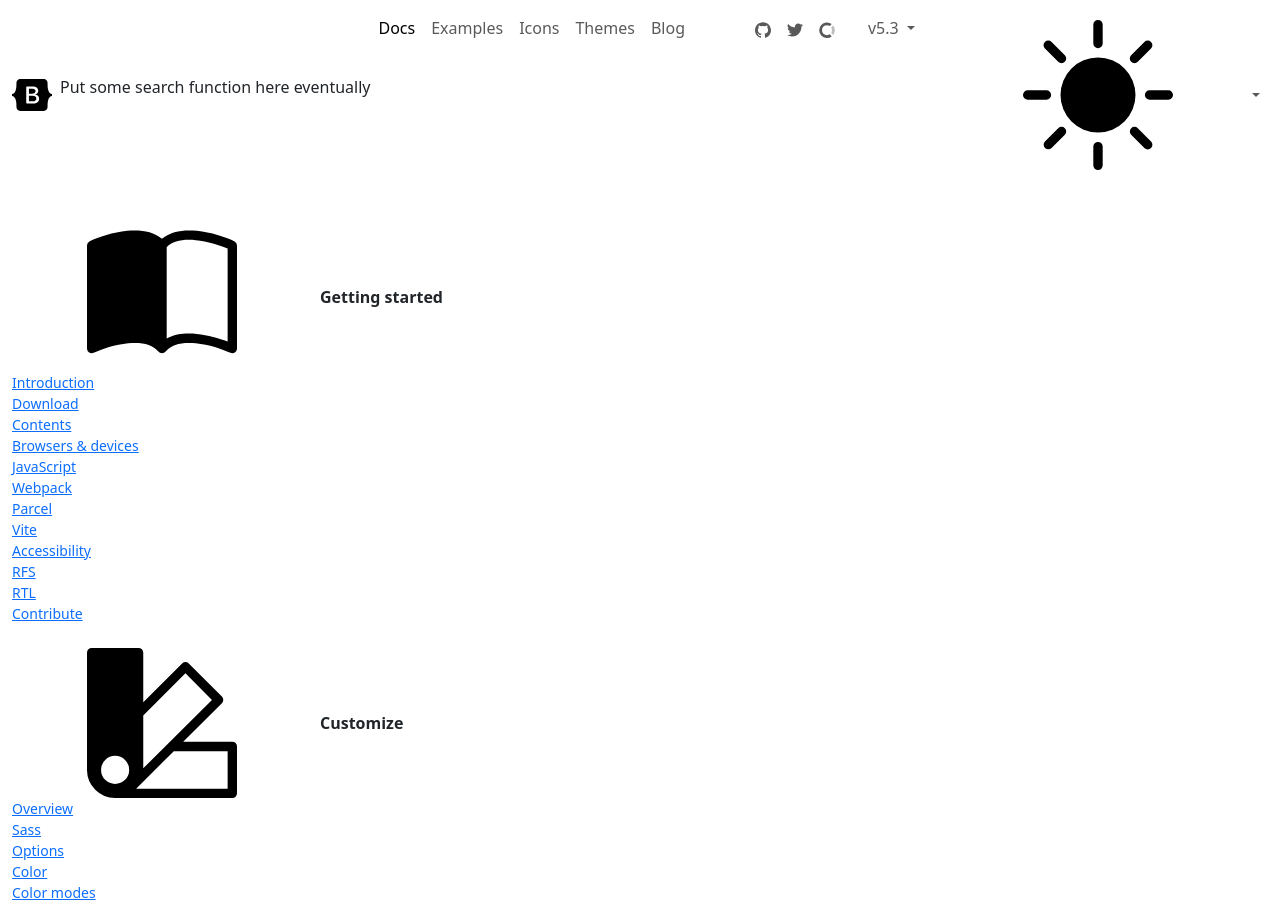
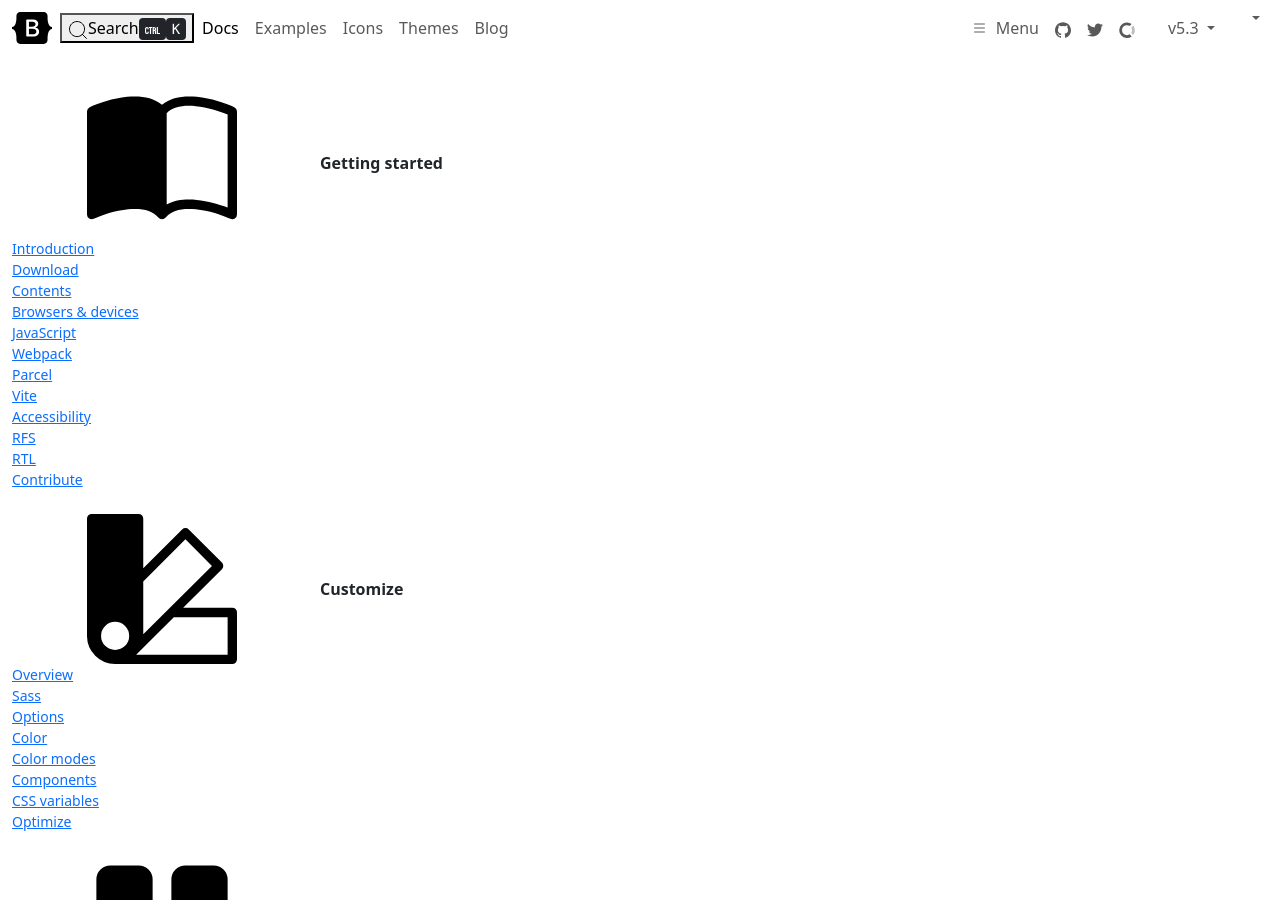
Before and after one commit to menckend/alpha, a Jekyll site: the page built from index.md, in a window 1280 px wide and 900 px high. Built offline with Jekyll 4.4.1, drawn with Linux system fonts in a browser that asks for light colours.

Commit message:
Update newtemplate-header.html

```diff
--- a/_includes/newtemplate-header.html
+++ b/_includes/newtemplate-header.html
@@ -5,6 +5,7 @@
     <svg xmlns="http://www.w3.org/2000/svg" width="24" height="24" class="bi" fill="currentColor" viewBox="0 0 16 16">
   <path fill-rule="evenodd" d="M2.5 11.5A.5.5 0 0 1 3 11h10a.5.5 0 0 1 0 1H3a.5.5 0 0 1-.5-.5zm0-4A.5.5 0 0 1 3 7h10a.5.5 0 0 1 0 1H3a.5.5 0 0 1-.5-.5zm0-4A.5.5 0 0 1 3 3h10a.5.5 0 0 1 0 1H3a.5.5 0 0 1-.5-.5z"></path>
 </svg>
+
     <span class="d-none fs-6 pe-1">Browse</span>
     </button>
   </div>
@@ -14,7 +15,11 @@
   </a>
 
   <div class="d-flex">
-        <p> Put some search function here eventually</p>
+    <div class="bd-search" id="docsearch" data-bd-docs-version="5.3"><button type="button" class="DocSearch DocSearch-Button" aria-label="Search"><span class="DocSearch-Button-Container"><svg width="20" height="20" class="DocSearch-Search-Icon" viewBox="0 0 20 20"><path d="M14.386 14.386l4.0877 4.0877-4.0877-4.0877c-2.9418 2.9419-7.7115 2.9419-10.6533 0-2.9419-2.9418-2.9419-7.7115 0-10.6533 2.9418-2.9419 7.7115-2.9419 10.6533 0 2.9419 2.9418 2.9419 7.7115 0 10.6533z" stroke="currentColor" fill="none" fill-rule="evenodd" stroke-linecap="round" stroke-linejoin="round"></path></svg><span class="DocSearch-Button-Placeholder">Search</span></span><span class="DocSearch-Button-Keys"><kbd class="DocSearch-Button-Key"><svg width="15" height="15" class="DocSearch-Control-Key-Icon"><path d="M4.505 4.496h2M5.505 5.496v5M8.216 4.496l.055 5.993M10 7.5c.333.333.5.667.5 1v2M12.326 4.5v5.996M8.384 4.496c1.674 0 2.116 0 2.116 1.5s-.442 1.5-2.116 1.5M3.205 9.303c-.09.448-.277 1.21-1.241 1.203C1 10.5.5 9.513.5 8V7c0-1.57.5-2.5 1.464-2.494.964.006 1.134.598 1.24 1.342M12.553 10.5h1.953" stroke-width="1.2" stroke="currentColor" fill="none" stroke-linecap="square"></path></svg></kbd><kbd class="DocSearch-Button-Key">K</kbd></span></button></div>
+
+    <button class="navbar-toggler d-flex d-lg-none order-3 p-2" type="button" data-bs-toggle="offcanvas" data-bs-target="#bdNavbar" aria-controls="bdNavbar" aria-label="Toggle navigation">
+    <svg class="bi" aria-hidden="true"><use xlink:href="#three-dots"></use></svg>
+    </button>
   </div>
 
   <div class="offcanvas-lg offcanvas-end flex-grow-1" tabindex="-1" id="bdNavbar" aria-labelledby="bdNavbarOffcanvasLabel" data-bs-scroll="true">
@@ -46,6 +51,14 @@
     <hr class="d-lg-none text-white-50">
 
     <ul class="navbar-nav flex-row flex-wrap ms-md-auto">
+
+      <li class="nav-item col-6 col-lg-auto">
+      <a href="#" data-bs-target="#sidebar" data-bs-toggle="collapse" class="nav-link py-2 px-0 px-lg-2" aria-expanded="true"><i class="bi bi-list bi-lg py-2 p-1"></i> Menu
+          <small class="d-lg-none ms-2">Sidebar Toggle</small>
+      </a>
+      </li>
+
+
       <li class="nav-item col-6 col-lg-auto">
       <a class="nav-link py-2 px-0 px-lg-2" href="https://github.com/twbs" target="_blank" rel="noopener">
         <svg xmlns="http://www.w3.org/2000/svg" width="16" height="16" class="navbar-nav-svg" viewBox="0 0 512 499.36" role="img"><title>GitHub</title><path fill="currentColor" fill-rule="evenodd" d="M256 0C114.64 0 0 114.61 0 256c0 113.09 73.34 209 175.08 242.9 12.8 2.35 17.47-5.56 17.47-12.34 0-6.08-.22-22.18-.35-43.54-71.2 15.49-86.2-34.34-86.2-34.34-11.64-29.57-28.42-37.45-28.42-37.45-23.27-15.84 1.73-15.55 1.73-15.55 25.69 1.81 39.21 26.38 39.21 26.38 22.84 39.12 59.92 27.82 74.5 21.27 2.33-16.54 8.94-27.82 16.25-34.22-56.84-6.43-116.6-28.43-116.6-126.49 0-27.95 10-50.8 26.35-68.69-2.63-6.48-11.42-32.5 2.51-67.75 0 0 21.49-6.88 70.4 26.24a242.65 242.65 0 0 1 128.18 0c48.87-33.13 70.33-26.24 70.33-26.24 14 35.25 5.18 61.27 2.55 67.75 16.41 17.9 26.31 40.75 26.31 68.69 0 98.35-59.85 120-116.88 126.32 9.19 7.9 17.38 23.53 17.38 47.41 0 34.22-.31 61.83-.31 70.23 0 6.85 4.61 14.81 17.6 12.31C438.72 464.97 512 369.08 512 256.02 512 114.62 397.37 0 256 0z"></path></svg>
@@ -78,19 +91,19 @@
   <ul class="dropdown-menu dropdown-menu-end">
   <li><h6 class="dropdown-header">v5 releases</h6></li>
   <li>
-        <a class="dropdown-item d-flex align-items-center justify-content-between active" aria-current="true" href="/docs/5.3/getting-started/introduction/">
+    <a class="dropdown-item d-flex align-items-center justify-content-between active" aria-current="true" href="/docs/5.3/getting-started/download/">
     Latest (5.3.x)
     <svg class="bi"><use xlink:href="#check2"></use></svg>
     </a>
   </li>
   <li>
-          <a class="dropdown-item" href="https://getbootstrap.com/docs/5.2/getting-started/introduction/">v5.2.3</a>
+    <a class="dropdown-item" href="https://getbootstrap.com/docs/5.2/getting-started/download/">v5.2.3</a>
   </li>
   <li>
-          <a class="dropdown-item" href="https://getbootstrap.com/docs/5.1/getting-started/introduction/">v5.1.3</a>
+    <a class="dropdown-item" href="https://getbootstrap.com/docs/5.1/getting-started/download/">v5.1.3</a>
   </li>
   <li>
-          <a class="dropdown-item" href="https://getbootstrap.com/docs/5.0/getting-started/introduction/">v5.0.2</a>
+    <a class="dropdown-item" href="https://getbootstrap.com/docs/5.0/getting-started/download/">v5.0.2</a>
   </li>
   <li><hr class="dropdown-divider"></li>
   <li><h6 class="dropdown-header">Previous releases</h6></li>
@@ -110,7 +123,7 @@
 
       <li class="nav-item dropdown">
       <button class="btn btn-link nav-link py-2 px-0 px-lg-2 dropdown-toggle d-flex align-items-center" id="bd-theme" type="button" aria-expanded="false" data-bs-toggle="dropdown" data-bs-display="static" aria-label="Toggle theme (light)">
-                <svg class="bi my-1 theme-icon-active"><use href="#sun-fill"></use></svg>
+        <svg xmlns="http://www.w3.org/2000/svg" class="d-none">    <symbol id="sun-fill" viewBox="0 0 16 16"><path d="M8 12a4 4 0 1 0 0-8 4 4 0 0 0 0 8zM8 0a.5.5 0 0 1 .5.5v2a.5.5 0 0 1-1 0v-2A.5.5 0 0 1 8 0zm0 13a.5.5 0 0 1 .5.5v2a.5.5 0 0 1-1 0v-2A.5.5 0 0 1 8 13zm8-5a.5.5 0 0 1-.5.5h-2a.5.5 0 0 1 0-1h2a.5.5 0 0 1 .5.5zM3 8a.5.5 0 0 1-.5.5h-2a.5.5 0 0 1 0-1h2A.5.5 0 0 1 3 8zm10.657-5.657a.5.5 0 0 1 0 .707l-1.414 1.415a.5.5 0 1 1-.707-.708l1.414-1.414a.5.5 0 0 1 .707 0zm-9.193 9.193a.5.5 0 0 1 0 .707L3.05 13.657a.5.5 0 0 1-.707-.707l1.414-1.414a.5.5 0 0 1 .707 0zm9.193 2.121a.5.5 0 0 1-.707 0l-1.414-1.414a.5.5 0 0 1 .707-.707l1.414 1.414a.5.5 0 0 1 0 .707zM4.464 4.465a.5.5 0 0 1-.707 0L2.343 3.05a.5.5 0 1 1 .707-.707l1.414 1.414a.5.5 0 0 1 0 .708z"></path></symbol></svg>
         <span class="d-lg-none ms-2" id="bd-theme-text">Toggle theme</span>
       </button>
       <ul class="dropdown-menu dropdown-menu-end" aria-labelledby="bd-theme-text">
```
Lines whose indentation alone changed are shown as unchanged.
